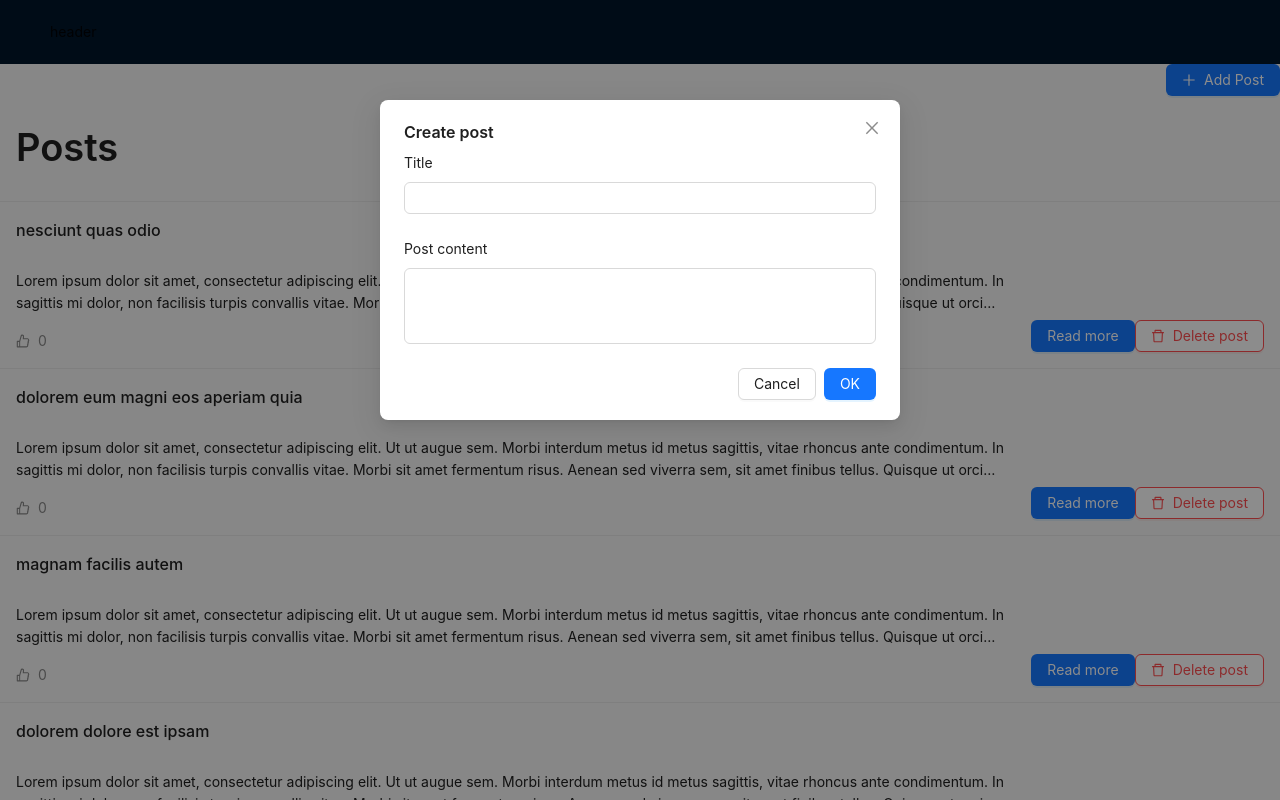
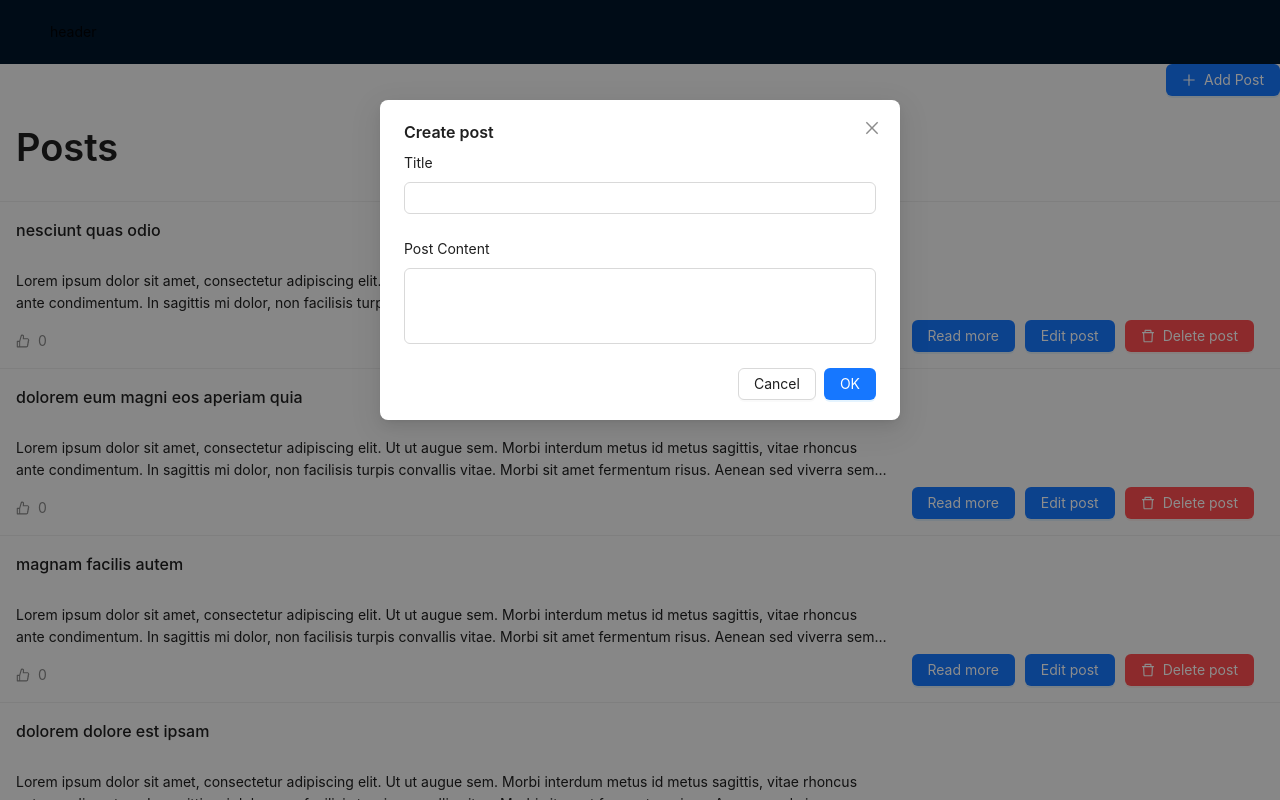
Before and after one commit to kkrywult1983/Blog, a React (Vite) app: page /posts in a window 1280 px wide. Both pictures are taken after a click on the button "Add Post". Shown: the top 800 px of the page. Built offline with nearby package versions, Linux system fonts and the light colour scheme; data requests are answered from the project's data file.

Commit message:
add new post handler

```diff
--- a/src/components/PostForm.jsx
+++ b/src/components/PostForm.jsx
@@ -1,9 +1,36 @@
 import { Form, Input } from 'antd'
+import { showErrorNotification } from 'helpers/showErrorNotification'
+import { showSuccessNotification } from 'helpers/showSuccessNotification'
+import { useMutation, useQueryClient } from 'react-query'
+import postService from 'services/post'
 
-const { TextArea } = Input
+const PostForm = ({ form, onCancel }) => {
+  const queryClient = useQueryClient()
 
-const PostForm = ({ form }) => {
-  const handleFormSubmit = (values) => console.log('Finish', { values })
+  const handleFormSubmit = (values) => {
+    mutate(values)
+    onCancel()
+  }
+
+  const { mutate } = useMutation(
+    (variables) => {
+      postService.createPost(variables)
+    },
+
+    {
+      onSuccess: () => {
+        showSuccessNotification()
+        queryClient.invalidateQueries('posts')
+      },
+      onError: (error) => showErrorNotification(error.message),
+    }
+  )
+
+  const validateMessage = {
+    required: 'Title is required',
+  }
+
+  const { TextArea } = Input
 
   return (
     <Form
@@ -11,12 +38,13 @@ const PostForm = ({ form }) => {
       onFinish={handleFormSubmit}
       layout="vertical"
       form={form}
+      validateMessages={validateMessage}
     >
       <Form.Item name="title" label="Title">
-        <Input />
+        <Input required />
       </Form.Item>
-      <Form.Item name="content" label="Post content">
-        <TextArea autoSize={{ minRows: 3, maxRows: 6 }} />
+      <Form.Item name="body" label="Post Content">
+        <TextArea autoSize={{ minRows: 3, maxRows: 6 }} required />
       </Form.Item>
     </Form>
   )
--- a/src/pages/PostsList/components/CreatePostModal.jsx
+++ b/src/pages/PostsList/components/CreatePostModal.jsx
@@ -1,15 +1,25 @@
 import { PlusOutlined } from '@ant-design/icons'
 import { Button, Modal } from 'antd'
+import { useForm } from 'antd/es/form/Form'
 import { PostForm } from 'components'
 import { useState } from 'react'
+import styled from 'styled-components'
+
+const ExtraContentWrapper = styled.div`
+  display: flex;
+  align-items: end;
+  height: 100%;
+`
 
 const CreatePostModal = () => {
   const [open, setOpen] = useState(false)
+  const [form] = useForm()
 
   const toggleModalVisibility = () => setOpen((prev) => !prev)
 
   return (
     <>
+      <ExtraContentWrapper>
         <Button
           type="primary"
           icon={<PlusOutlined />}
@@ -17,8 +27,14 @@ const CreatePostModal = () => {
         >
           Add Post
         </Button>
-      <Modal open={open} onCancel={toggleModalVisibility} title="Create post">
-        <PostForm />
+      </ExtraContentWrapper>
+      <Modal
+        open={open}
+        onCancel={toggleModalVisibility}
+        title="Create post"
+        onOk={form.submit}
+      >
+        <PostForm form={form} onCancel={toggleModalVisibility} />
       </Modal>
     </>
   )
--- a/src/pages/PostsList/components/PostPreview.jsx
+++ b/src/pages/PostsList/components/PostPreview.jsx
@@ -18,6 +18,10 @@ const ExtraContentWrapper = styled.div`
   display: flex;
   align-items: end;
   height: 100%;
+`
+
+const ExtraButtonWrapper = styled.div`
+  padding-right: 10px;
 `
 
 const PostPreview = ({ post }) => {
@@ -66,10 +70,19 @@ const PostPreview = ({ post }) => {
       ]}
       extra={
         <ExtraContentWrapper>
+          <ExtraButtonWrapper>
             <Button type="primary" onClick={() => handleNavigate(post.id)}>
               Read more
             </Button>
+          </ExtraButtonWrapper>
+          <ExtraButtonWrapper>
+            <Button type="primary" onClick={() => handleNavigate(post.id)}>
+              Edit post{' '}
+            </Button>
+          </ExtraButtonWrapper>
+          <ExtraButtonWrapper>
             <Button
+              type="primary"
               danger
               icon={<DeleteOutlined />}
               loading={isLoading}
@@ -77,6 +90,7 @@ const PostPreview = ({ post }) => {
             >
               Delete post
             </Button>
+          </ExtraButtonWrapper>
         </ExtraContentWrapper>
       }
     >
--- a/src/services/post.js
+++ b/src/services/post.js
@@ -28,16 +28,22 @@ const postService = {
     fetch(BASE_URL, {
       method: 'POST',
       body: JSON.stringify(body),
-      headers: { 'Content-Type': 'application/json' },
-    }).then((response) => response.json()),
+      headers: {
+        'Content-Type': 'application/json',
+      },
+    }).then((response) => {
+      if (!response.ok) {
+        throw new Error('Your post has been not add')
+      }
+      return true
+    }),
 
   deletePost: (postId) =>
     fetch(`${BASE_URL}/${postId}`, { method: 'DELETE' }).then((response) => {
       if (!response.ok) {
-        throw new Error('Something went wrong!')
+        throw new Error('something happend wrong')
       }
-
-      return response.json()
+      return true
     }),
 }
 
```
Also changed, not shown: post.json (+10 -0 lines). Lines whose indentation alone changed are shown as unchanged.
